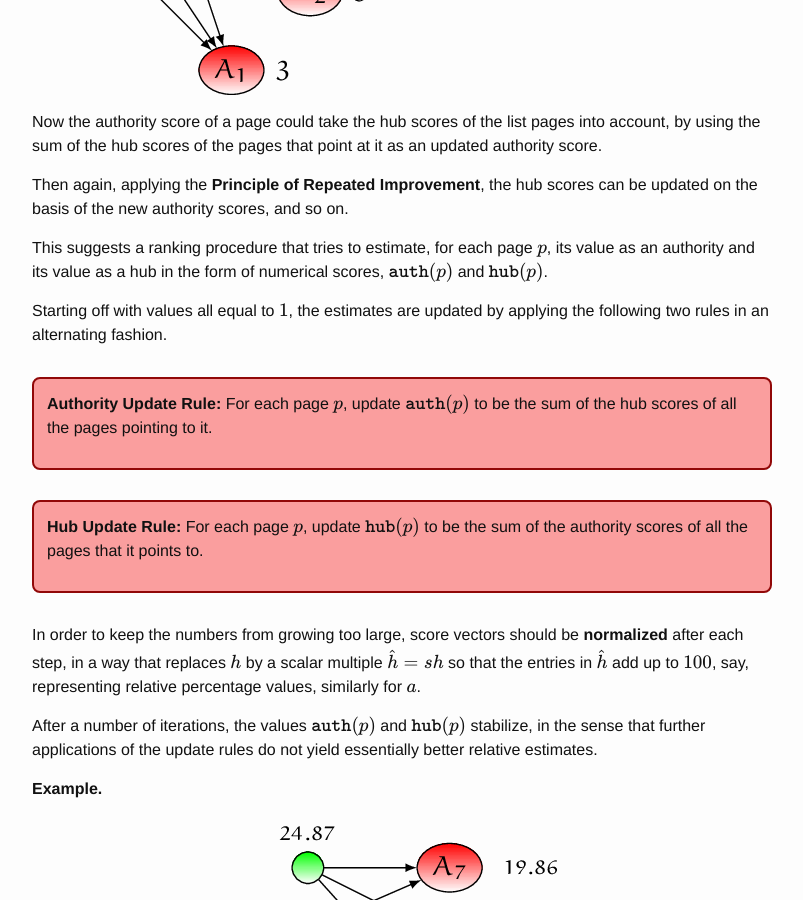
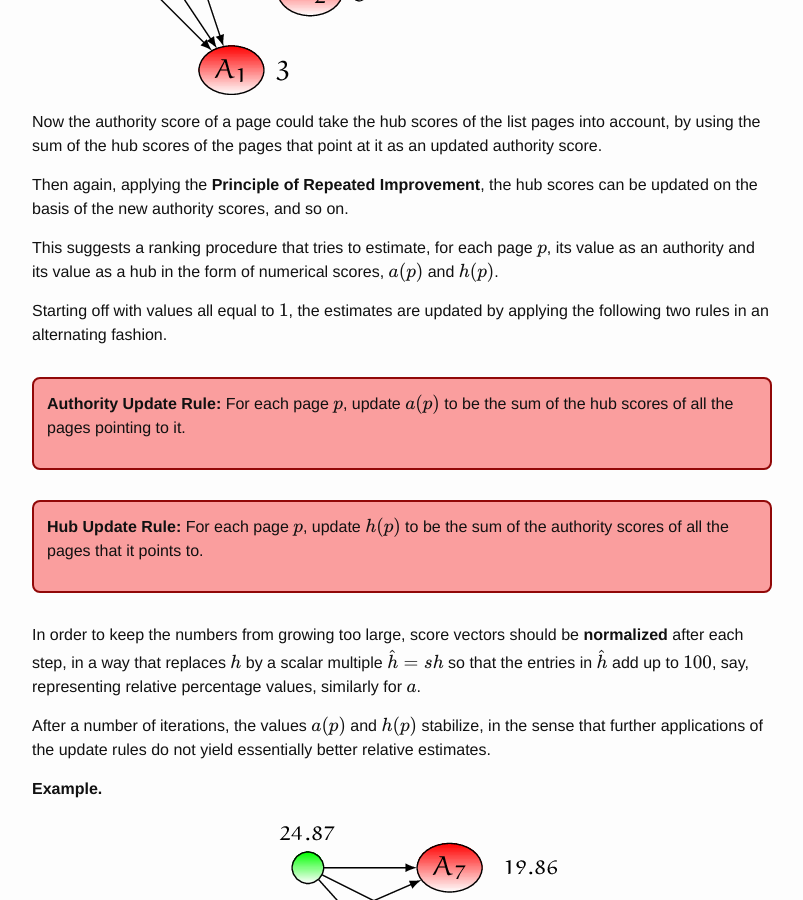
Before and after one commit to starktech23/cs4423.github.io, a Jekyll site: the page built from _posts/2016-04-07-note22.md, in a window 1280 px wide and 900 px high, scrolled down 1275 px. Shown: the whole window, without its empty margins (238-1041 px from the left). Built offline with Jekyll 4.4.1, drawn with Linux system fonts in a browser that asks for light colours; formulas are drawn with MathJax 3; a script that is not in the unit is left out; comment, search, counter and statistics services are not loaded.

Commit message:
single letters!

```diff
--- a/_posts/2016-04-07-note22.md
+++ b/_posts/2016-04-07-note22.md
@@ -49,14 +49,14 @@ and so on.
 
 This suggests a ranking procedure that tries to estimate, for each page $p$,
 its value as an authority and its value as a hub in the form
-of numerical scores, $\mathtt{auth}(p)$ and $\mathtt{hub}(p)$.
+of numerical scores, $a(p)$ and $h(p)$.
 
 Starting off with values all equal to $1$, the estimates are updated
 by applying the following two rules in an alternating fashion.
 
 <div class="note" markdown="1">
 **Authority Update Rule:**
-For each page $p$, update $\mathtt{auth}(p)$
+For each page $p$, update $a(p)$
 to be the sum of the hub scores of all the pages pointing to it.
 </div>
 
@@ -64,7 +64,7 @@ to be the sum of the hub scores of all the pages pointing to it.
 <div class="note" markdown="1">
 **Hub Update Rule:**
 For each page $p$,
-update $\mathtt{hub}(p)$
+update $h(p)$
 to be the sum of the authority
 scores of all the pages
 that it points to.
@@ -77,8 +77,8 @@ so that the entries in $\hat{h}$ add up to $100$, say,
 representing relative percentage values,
 similarly for $a$.
 
-After a number of iterations, the values $\mathtt{auth}(p)$ and
-$\mathtt{hub}(p)$ stabilize, in the sense that further applications of
+After a number of iterations, the values $a(p)$ and
+$h(p)$ stabilize, in the sense that further applications of
 the update rules do not yield essentially better relative estimates.
 
 **Example.**
```
